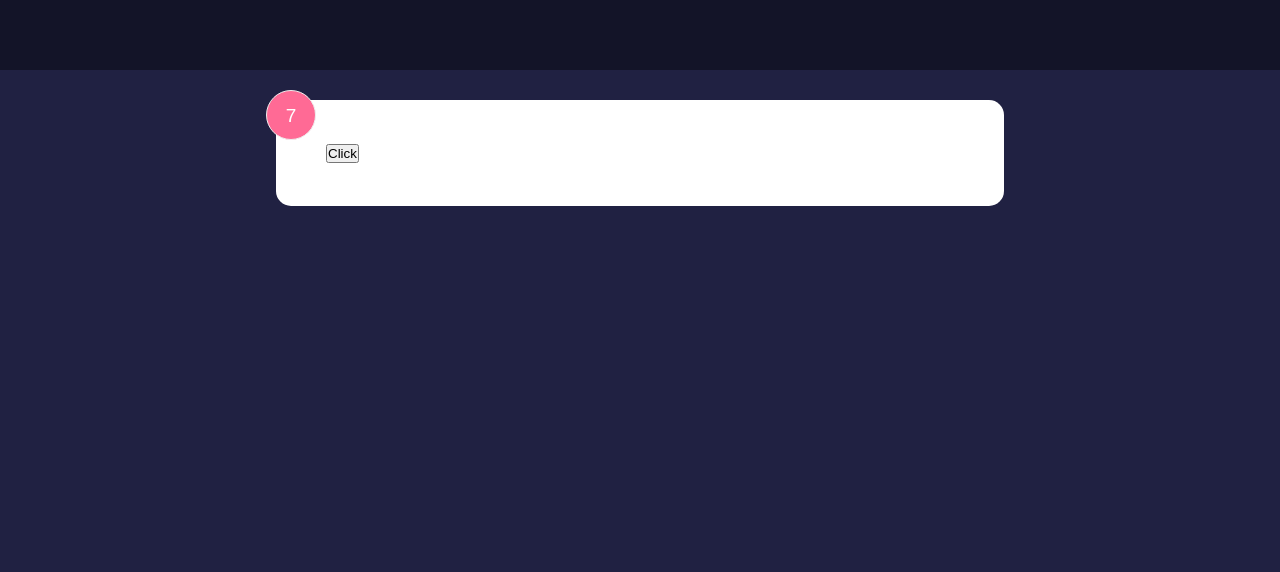
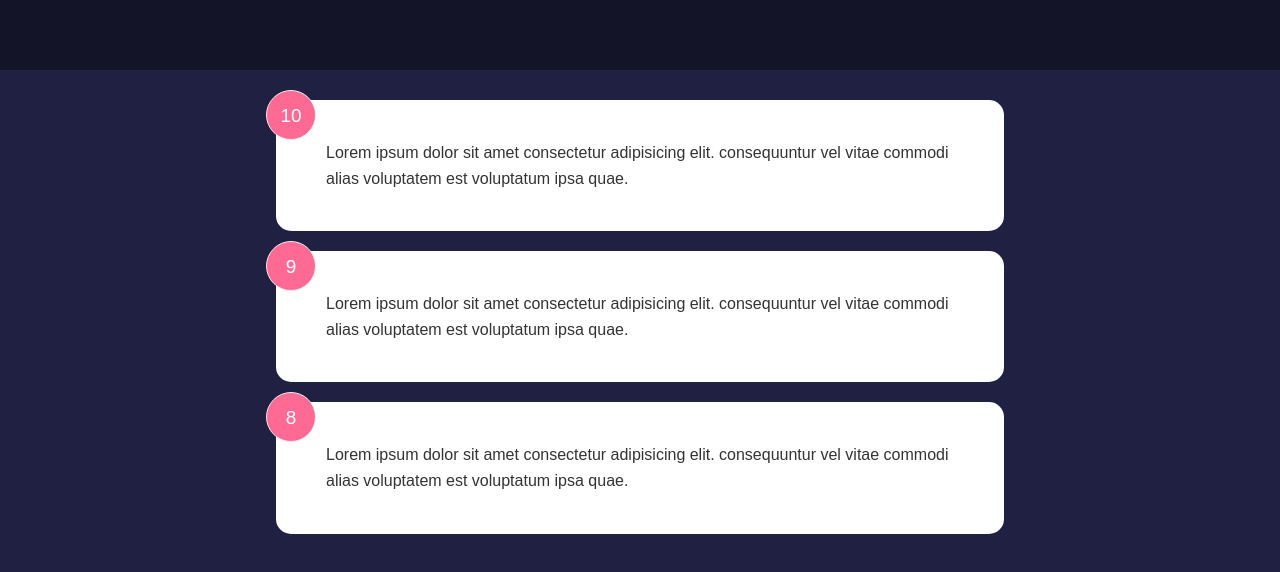
Before and after one commit to alexalikhani95/Feedback-App, a React (Create React App) app: page / in a window 1280 px wide. Shown: the top 572 px of the page. Built offline with nearby package versions, Linux system fonts and the light colour scheme.

Commit message:
Managing global state

```diff
--- a/src/App.js
+++ b/src/App.js
@@ -1,16 +1,20 @@
-import './App.css';
-import FeedbackItem from './components/FeedbackItem';
-import Header from './components/Header';
+import { useState } from "react";
+import "./App.css";
+import FeedbackList from "./components/FeedbackList";
+import Header from "./components/Header";
+import FeedbackData from "./data/FeedbackData";
 
 const App = () => {
+  const [feedback, setFeedback] = useState(FeedbackData);
+
   return (
     <>
-    <Header/>
-    <div className="container">
-      <FeedbackItem />
-    </div>
+      <Header />
+      <div className="container">
+        <FeedbackList feedback={feedback}/>
+      </div>
     </>
   );
-}
+};
 
 export default App;
--- a/src/components/FeedbackItem.jsx
+++ b/src/components/FeedbackItem.jsx
@@ -1,20 +1,11 @@
-import React, { useState } from "react";
 
-const FeedbackItem = () => {
-  const [rating, setRating] = useState(7)
-  const [text, setText] = useState('')
 
-  const handleClick = () => {
-    setRating((prev) => {
-      return prev + 1
-    });
-  }
+const FeedbackItem = ({item}) => {
 
   return (
     <div className="card">
-      <div className="num-display">{rating}</div>
-      <div className="text-display">{text}</div>
-      <button onClick={handleClick}>Click</button>
+      <div className="num-display">{item.rating}</div>
+      <div className="text-display">{item.text}</div>
     </div>
   );
 };
--- /dev/null
+++ b/src/components/FeedbackList.jsx
@@ -0,0 +1,17 @@
+import React from 'react'
+import FeedbackItem from './FeedbackItem'
+
+const FeedbackList = ({feedback}) => {
+  if(!feedback || feedback.length === 0) {
+    return <p>No Feedback Yet</p>
+  }
+  return (
+    <div className='feedback-list'>
+      {feedback.map((item) => (
+        <FeedbackItem key={item.id} item={item}/>
+      ))}
+      </div>
+  )
+}
+
+export default FeedbackList
--- /dev/null
+++ b/src/data/FeedbackData.js
@@ -0,0 +1,19 @@
+const FeedbackData = [
+  {
+    id: 1,
+    rating: 10,
+    text: 'Lorem ipsum dolor sit amet consectetur adipisicing elit. consequuntur vel vitae commodi alias voluptatem est voluptatum ipsa quae.',
+  },
+  {
+    id: 2,
+    rating: 9,
+    text: 'Lorem ipsum dolor sit amet consectetur adipisicing elit. consequuntur vel vitae commodi alias voluptatem est voluptatum ipsa quae.',
+  },
+  {
+    id: 3,
+    rating: 8,
+    text: 'Lorem ipsum dolor sit amet consectetur adipisicing elit. consequuntur vel vitae commodi alias voluptatem est voluptatum ipsa quae.',
+  }
+]
+
+export default FeedbackData
```
